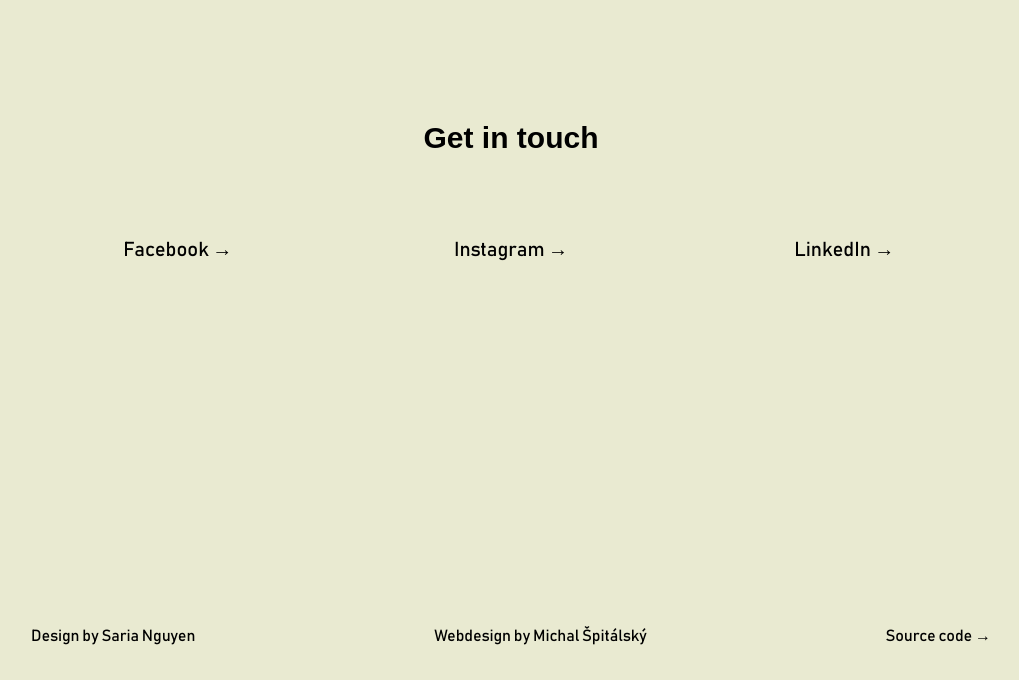
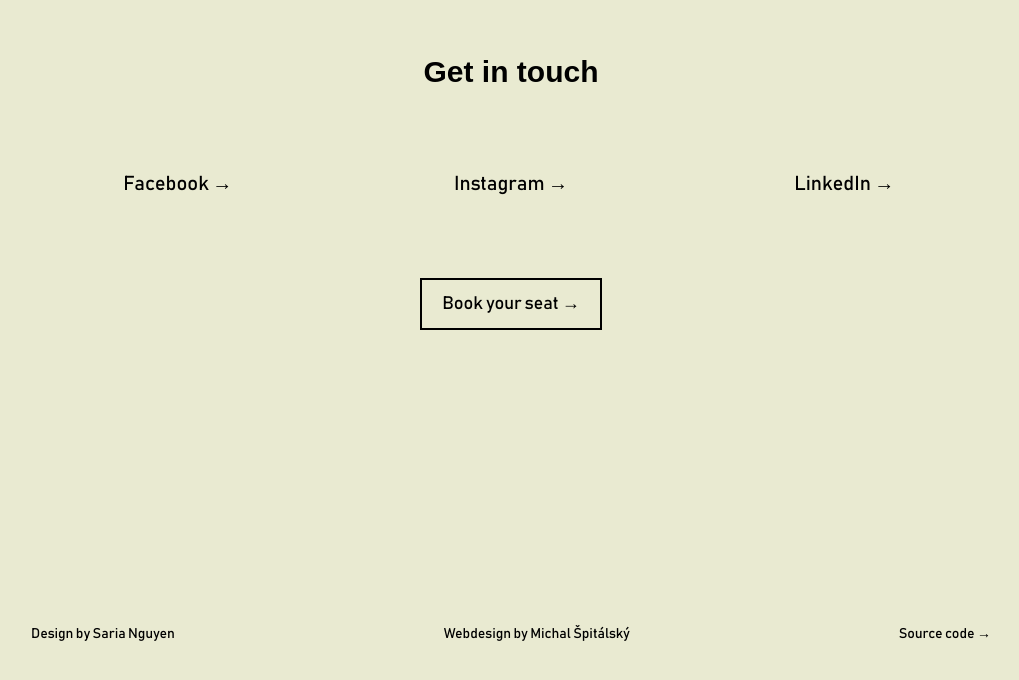
Before and after one commit to Lossmeril/perspectives-patterns-pathways, a Next.js app: page / in a window 1280 px wide. Shown: the part 3112-3792 px from the top of the page, without its empty margins (129-1148 px from the left). Built offline with nearby package versions, Linux system fonts and the light colour scheme; a web font is replaced by a local one.

Commit message:
style: minor styles + booking button in contacts

```diff
--- a/app/page.tsx
+++ b/app/page.tsx
@@ -3,7 +3,7 @@
 import HeroBanner from "@/components/heroBanner";
 
 import SpeakerBox from "@/components/speakerBox";
-import { facebook, instagram, linkedin } from "@/datasets/links";
+import { facebook, instagram, linkedin, ticketsLink } from "@/datasets/links";
 import { speakers } from "@/datasets/speakers";
 import Link from "next/link";
 import { useState, useEffect } from "react";
@@ -77,11 +77,9 @@ const HomePage = () => {
       </section>
       <section
         id="contact"
-        className="w-full min-h-screen py-[64px] bg-beige flex flex-col justify-center items-center"
+        className="w-full min-h-screen py-[64px] bg-beige flex flex-col justify-center items-center gap-10 lg:gap-20"
       >
-        <h2 className="text-center text-xl lg:text-3xl mb-10 lg:mb-20">
-          Get in touch
-        </h2>
+        <h2 className="text-center text-xl lg:text-3xl">Get in touch</h2>
         <div className="w-4/5 xl:w-3/4 mx-auto grid grid-cols-1 md:grid-cols-3 gap-10">
           <Link href={facebook} className="link" target="_blank">
             <p className="text-xl">Facebook &#x2192;</p>
@@ -93,6 +91,12 @@ const HomePage = () => {
             <p className="text-xl">LinkedIn &#x2192;</p>
           </Link>
         </div>
+
+        <Link href={ticketsLink} target={"_blank"} className="button">
+          <p className="navbar-link text-md xl:text-lg">
+            Book your seat &#x2192;
+          </p>
+        </Link>
       </section>
     </>
   );
--- a/components/footer.tsx
+++ b/components/footer.tsx
@@ -3,7 +3,7 @@ import Link from "next/link";
 const Footer = () => {
   return (
     <footer className="w-4/5 xl:w-3/4 mx-auto my-8">
-      <div className="w-full hidden lg:flex flex-row justify-between items-center gap-10 xl:gap-20">
+      <div className="w-full flex flex-row justify-between items-center gap-2 md:gap-10 xl:gap-20 text-xs lg:text-sm">
         <p>Design by Saria Nguyen</p>
         <p>Webdesign by Michal Špitálský</p>
         <Link
```
